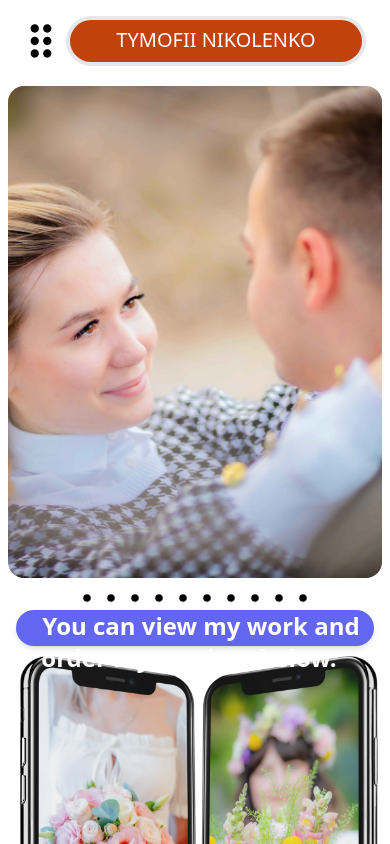
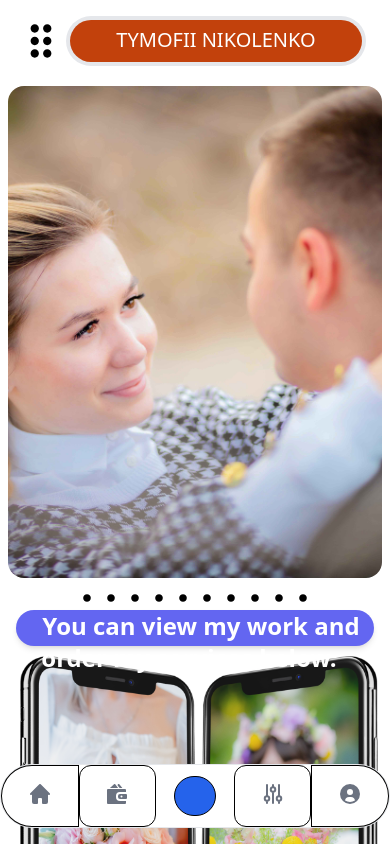
Before and after one commit to NIKOLENKO-TE/PHOTOGRAPHER_BERLIN, a React (Create React App) app: page / in a window 390 px wide. Shown: the top 844 px of the page. Built offline with nearby package versions, Linux system fonts and the light colour scheme.

Commit message:
BottomBanner

```diff
--- a/package.json
+++ b/package.json
@@ -11,6 +11,8 @@
     "@testing-library/jest-dom": "^5.17.0",
     "@testing-library/react": "^13.4.0",
     "@testing-library/user-event": "^13.5.0",
+    "flowbite": "^1.8.1",
+    "flowbite-react": "^0.6.4",
     "react": "^18.2.0",
     "react-dom": "^18.2.0",
     "react-icons": "^4.11.0",
--- a/src/App.js
+++ b/src/App.js
@@ -6,6 +6,7 @@
 import Categories from "./components/6_Categories";
 import NewsLetter from "./components/7_NewsLetter";
 import Footer from "./components/8_Footer";
+import BottomBanner from "./components/9_Bottom_banner";
 
 function App() {
   return (
@@ -18,6 +19,7 @@
       <Categories/>
       <NewsLetter/>
       <Footer/>
+      <BottomBanner/>
     </div>
   );
 }
--- a/src/components/3_Delivery.js
+++ b/src/components/3_Delivery.js
@@ -16,12 +16,13 @@
       </h3>
       <div className="w-flex h-flex max-w-[1000px] mx-auto grid md:grid-cols-2 mt-2">
         <img className="mx-1" src={iphone_photo_1} alt="iphone_photo" />
-        <div className="flex-col grid m-1">
-          <h1 className="md:text-4xl sm:text-3xl text-2xl text-center font-bold py-2 m-auto">
+        <div className="flex-col grid m-1 ">
+          <h1 className="md:text-4xl  sm:text-3xl text-2xl text-justify font-bold py-2 m-auto ">
             Don't miss the opportunity to place your order today
           </h1>
           <p className="px-3 text-2xl text-justify">
-          <img className="mx-1 h-[100px] inline-flex items-baseline" src={nikolenkote} alt="iphone_photo"/>For several years I provided photography services in Ukraine. And
+          <img className="mx-1 h-[100px] inline-flex" src={nikolenkote} alt="Default avatar " />
+          For several years I provided photography services in Ukraine. And
             now don’t miss the opportunity to order my services in Berlin. I
             provide the services of a reportage and artistic
             photography is also available. You only need to choose a studio. I
@@ -29,15 +30,17 @@
             your photographs that are damaged, scratched, or discolored, even
             after washing in the washing machine. You can view my work and order my services below.
           </p>
-          <div className="flex items-center justify-center">
-            <button className="bg-black  text-[#00df9a] h-[50px] w-[200px] rounded-xl font-medium ">
+          <div className="flex items-center justify-center ">
+            <button className="bg-black hover:bg-blue-800 hover:text-white text-[#00df9a] h-[50px] w-[200px] rounded-xl font-medium ">
               ORDER TODAY
             </button>
           </div>
         </div>
       </div>
     </div>
+
   );
 };
 
+
 export default Delivery;
--- /dev/null
+++ b/src/components/9_Bottom_banner.js
@@ -0,0 +1,67 @@
+import React from 'react';
+import '@splidejs/react-splide/css';
+
+const BottomBanner = () => {
+    return (
+
+<div class="sm:hidden  fixed z-50 w-full h-16 max-w-lg -translate-x-1/2 bg-white border border-gray-200 rounded-full bottom-4 left-1/2 dark:bg-gray-700 dark:border-gray-600">
+    <div class="grid h-full max-w-lg grid-cols-5 mx-auto">
+        <button data-tooltip-target="tooltip-home" type="button" class="inline-flex flex-col items-center justify-center px-5 rounded-l-full hover:bg-gray-50 dark:hover:bg-gray-800 group">
+            <svg class="w-5 h-5 mb-1 text-gray-500 dark:text-gray-400 group-hover:text-blue-600 dark:group-hover:text-blue-500" aria-hidden="true" xmlns="http://www.w3.org/2000/svg" fill="currentColor" viewBox="0 0 20 20">
+                <path d="m19.707 9.293-2-2-7-7a1 1 0 0 0-1.414 0l-7 7-2 2a1 1 0 0 0 1.414 1.414L2 10.414V18a2 2 0 0 0 2 2h3a1 1 0 0 0 1-1v-4a1 1 0 0 1 1-1h2a1 1 0 0 1 1 1v4a1 1 0 0 0 1 1h3a2 2 0 0 0 2-2v-7.586l.293.293a1 1 0 0 0 1.414-1.414Z"/>
+            </svg>
+            <span class="sr-only">Home</span>
+        </button>
+        <div id="tooltip-home" role="tooltip" class="absolute z-10 invisible inline-block px-3 py-2 text-sm font-medium text-white transition-opacity duration-300 bg-gray-900 rounded-lg shadow-sm opacity-0 tooltip dark:bg-gray-700">
+            Home
+            <div class="tooltip-arrow" data-popper-arrow></div>
+        </div>
+        <button data-tooltip-target="tooltip-wallet" type="button" class="inline-flex flex-col items-center justify-center px-5 hover:bg-gray-50 dark:hover:bg-gray-800 group">
+            <svg class="w-5 h-5 mb-1 text-gray-500 dark:text-gray-400 group-hover:text-blue-600 dark:group-hover:text-blue-500" aria-hidden="true" xmlns="http://www.w3.org/2000/svg" fill="currentColor" viewBox="0 0 20 20">
+                <path d="M11.074 4 8.442.408A.95.95 0 0 0 7.014.254L2.926 4h8.148ZM9 13v-1a4 4 0 0 1 4-4h6V6a1 1 0 0 0-1-1H1a1 1 0 0 0-1 1v13a1 1 0 0 0 1 1h17a1 1 0 0 0 1-1v-2h-6a4 4 0 0 1-4-4Z"/>
+                <path d="M19 10h-6a2 2 0 0 0-2 2v1a2 2 0 0 0 2 2h6a1 1 0 0 0 1-1v-3a1 1 0 0 0-1-1Zm-4.5 3.5a1 1 0 1 1 0-2 1 1 0 0 1 0 2ZM12.62 4h2.78L12.539.41a1.086 1.086 0 1 0-1.7 1.352L12.62 4Z"/>
+            </svg>
+            <span class="sr-only">Wallet</span>
+        </button>
+        <div id="tooltip-wallet" role="tooltip" class="absolute z-10 invisible inline-block px-3 py-2 text-sm font-medium text-white transition-opacity duration-300 bg-gray-900 rounded-lg shadow-sm opacity-0 tooltip dark:bg-gray-700">
+            Wallet
+            <div class="tooltip-arrow" data-popper-arrow></div>
+        </div>
+        <div class="flex items-center justify-center">
+            <button data-tooltip-target="tooltip-new" type="button" class="inline-flex items-center justify-center w-10 h-10 font-medium bg-blue-600 rounded-full hover:bg-blue-700 group focus:ring-4 focus:ring-blue-300 focus:outline-none dark:focus:ring-blue-800">
+                <svg class="w-4 h-4 text-white" aria-hidden="true" xmlns="http://www.w3.org/2000/svg" fill="none" viewBox="0 0 18 18">
+                    <path stroke="currentColor" stroke-linecap="round" stroke-linejoin="round" stroke-width="2" d="M9 1v16M1 9h16"/>
+                </svg>
+                <span class="sr-only">New item</span>
+            </button>
+        </div>
+        <div id="tooltip-new" role="tooltip" class="absolute z-10 invisible inline-block px-3 py-2 text-sm font-medium text-white transition-opacity duration-300 bg-gray-900 rounded-lg shadow-sm opacity-0 tooltip dark:bg-gray-700">
+            Create new item
+            <div class="tooltip-arrow" data-popper-arrow></div>
+        </div>
+        <button data-tooltip-target="tooltip-settings" type="button" class="inline-flex flex-col items-center justify-center px-5 hover:bg-gray-50 dark:hover:bg-gray-800 group">
+            <svg class="w-5 h-5 mb-1 text-gray-500 dark:text-gray-400 group-hover:text-blue-600 dark:group-hover:text-blue-500" aria-hidden="true" xmlns="http://www.w3.org/2000/svg" fill="none" viewBox="0 0 20 20">
+                <path stroke="currentColor" stroke-linecap="round" stroke-linejoin="round" stroke-width="2" d="M4 12.25V1m0 11.25a2.25 2.25 0 0 0 0 4.5m0-4.5a2.25 2.25 0 0 1 0 4.5M4 19v-2.25m6-13.5V1m0 2.25a2.25 2.25 0 0 0 0 4.5m0-4.5a2.25 2.25 0 0 1 0 4.5M10 19V7.75m6 4.5V1m0 11.25a2.25 2.25 0 1 0 0 4.5 2.25 2.25 0 0 0 0-4.5ZM16 19v-2"/>
+            </svg>
+            <span class="sr-only">Settings</span>
+        </button>
+        <div id="tooltip-settings" role="tooltip" class="absolute z-10 invisible inline-block px-3 py-2 text-sm font-medium text-white transition-opacity duration-300 bg-gray-900 rounded-lg shadow-sm opacity-0 tooltip dark:bg-gray-700">
+            Settings
+            <div class="tooltip-arrow" data-popper-arrow></div>
+        </div>
+        <button data-tooltip-target="tooltip-profile" type="button" class="inline-flex flex-col items-center justify-center px-5 rounded-r-full hover:bg-gray-50 dark:hover:bg-gray-800 group">
+            <svg class="w-5 h-5 mb-1 text-gray-500 dark:text-gray-400 group-hover:text-blue-600 dark:group-hover:text-blue-500" aria-hidden="true" xmlns="http://www.w3.org/2000/svg" fill="currentColor" viewBox="0 0 20 20">
+                <path d="M10 0a10 10 0 1 0 10 10A10.011 10.011 0 0 0 10 0Zm0 5a3 3 0 1 1 0 6 3 3 0 0 1 0-6Zm0 13a8.949 8.949 0 0 1-4.951-1.488A3.987 3.987 0 0 1 9 13h2a3.987 3.987 0 0 1 3.951 3.512A8.949 8.949 0 0 1 10 18Z"/>
+            </svg>
+            <span class="sr-only">Profile</span>
+        </button>
+        <div id="tooltip-profile" role="tooltip" class="absolute z-10 invisible inline-block px-3 py-2 text-sm font-medium text-white transition-opacity duration-300 bg-gray-900 rounded-lg shadow-sm opacity-0 tooltip dark:bg-gray-700">
+            Profile
+            <div class="tooltip-arrow" data-popper-arrow></div>
+        </div>
+    </div>
+</div>
+);
+}
+
+export default BottomBanner;
--- a/tailwind.config.js
+++ b/tailwind.config.js
@@ -1,5 +1,6 @@
 module.exports = {
-  content: ['./src/**/*.{js,jsx,ts,tsx}'],
+  content: ['./src/**/*.{js,jsx,ts,tsx}',
+  'node_modules/flowbite-react/**/*.{js,jsx,ts,tsx}'],
   theme: {
     screens:{
     'ssm': '340px',
@@ -16,5 +17,7 @@
     '4k': '3840px',
     extend: {},
   },
-  plugins: [],
+  plugins: [
+    require('flowbite/plugin')
+  ],
 }};
```
Also changed, not shown: 1 other file (tests, documents, lock files or other folders).
